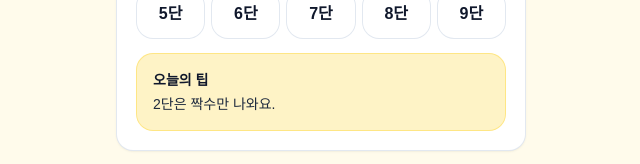
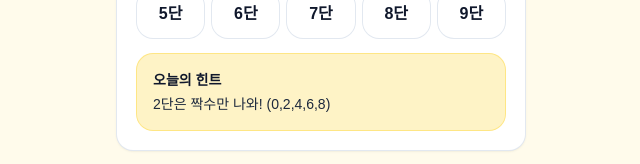
Before and after one commit to woairi/gugudan-kids, a Next.js app: page /learn in a window 1280 px wide. Shown: the part 278-442 px from the top of the page, without its empty margins (319-959 px from the left). Built offline with nearby package versions, Linux system fonts and the light colour scheme.

Commit message:
chore(copy): enrich learn hints

```diff
--- a/src/app/learn/page.tsx
+++ b/src/app/learn/page.tsx
@@ -19,12 +19,12 @@ export default function LearnPage() {
   const rows = useMemo(() => makeTable(dan), [dan]);
 
   const tip = useMemo(() => {
-    if (dan === 0) return "0단은 언제나 0이에요!";
-    if (dan === 1) return "1단은 그대로예요!";
-    if (dan === 2) return "2단은 짝수만 나와요.";
-    if (dan === 5) return "5단은 0이나 5로 끝나요.";
-    if (dan === 9) return "9단은 앞자리는 커지고, 뒷자리는 작아져요.";
-    return "천천히 읽어보고 따라 말해봐요.";
+    if (dan === 0) return "0단은 언제나 0! 뭐를 곱해도 0이야.";
+    if (dan === 1) return "1단은 그대로! 1을 곱하면 숫자가 안 바뀌어.";
+    if (dan === 2) return "2단은 짝수만 나와! (0,2,4,6,8)";
+    if (dan === 5) return "5단은 0이나 5로 끝나!";
+    if (dan === 9) return "9단은 앞자리는 커지고, 뒷자리는 작아져!";
+    return "천천히 소리 내서 읽어보자.";
   }, [dan]);
 
   return (
@@ -59,7 +59,7 @@ export default function LearnPage() {
           </div>
 
           <div className="mt-4 rounded-2xl bg-amber-100 p-4 ring-1 ring-amber-200">
-            <div className="text-sm font-extrabold">오늘의 팁</div>
+            <div className="text-sm font-extrabold">오늘의 힌트</div>
             <div className="mt-1 text-sm text-slate-800">{tip}</div>
           </div>
         </section>
```
Also changed, not shown: 1 other file (tests, documents, lock files or other folders).
